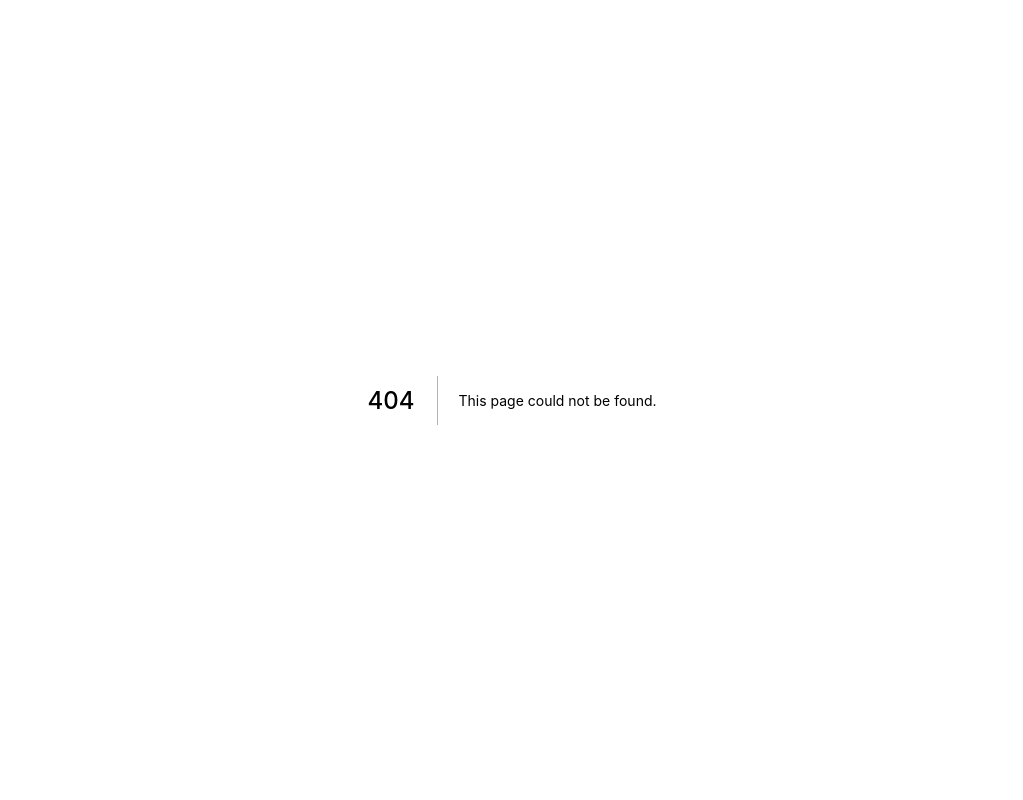
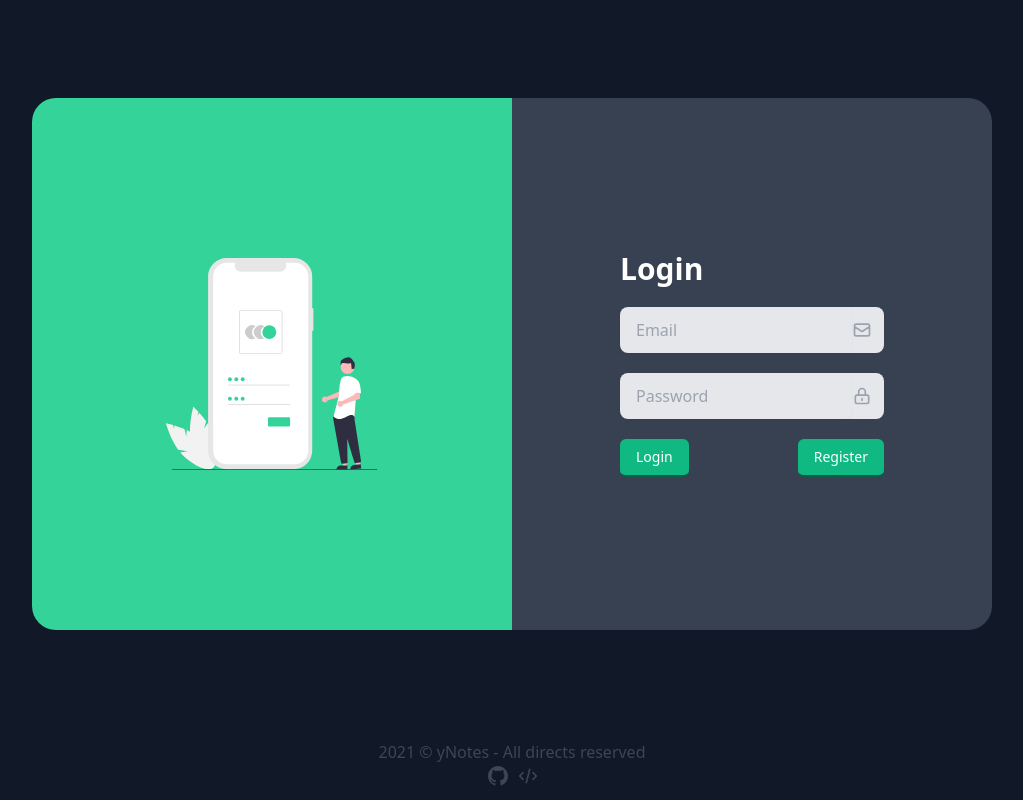
Before and after one commit to gs-nasc/note-website, a Next.js app: page /login in a window 1280 px wide. Before the commit this address had no page. Shown: the whole page, without its empty margins (128-1151 px from the left). Built offline with nearby package versions, Linux system fonts and the light colour scheme.

Commit message:
:page_facing_up: Login dedicated page

```diff
--- /dev/null
+++ b/pages/login.tsx
@@ -0,0 +1,13 @@
+import { NextPage } from "next";
+import LoginPage from '../components/auth/Login';
+
+const Login: NextPage = () => {
+    return (
+        <section>
+            <title>yNotes :: Login Page</title>
+            <LoginPage />
+        </section>
+    )
+};
+
+export default Login
```
